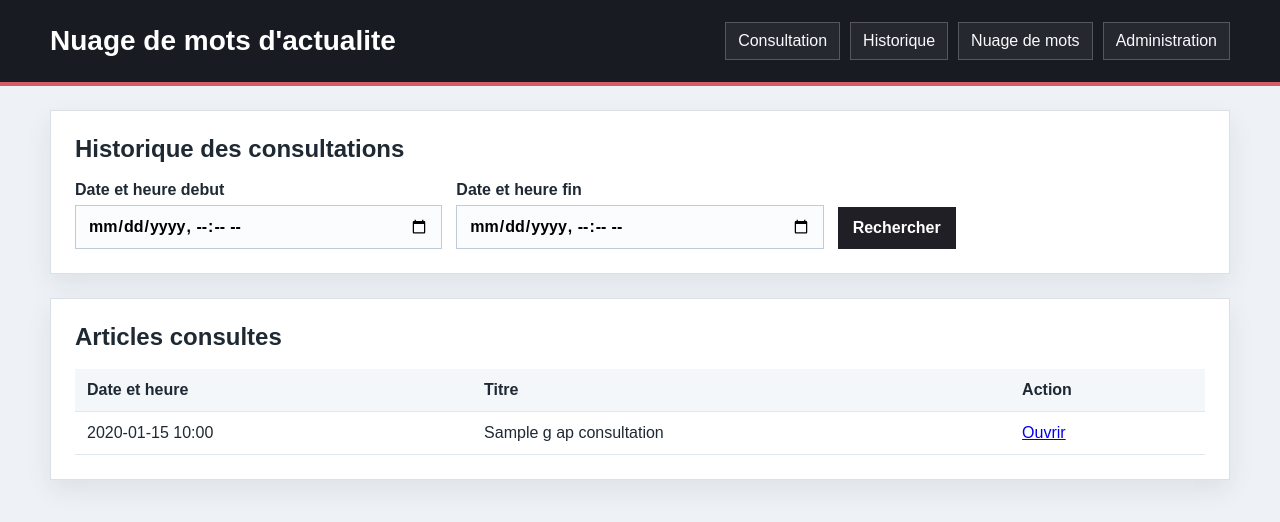
After one commit to Ratz123323/Structuration-de-document, a Flask app: page /historique in a window 1280 px wide. The commit adds this page. Shown: the top 522 px of the page. Run offline with Flask 3, Linux system fonts and the light colour scheme; a database or web service that is not in the repository returns one stand-in record (values such as "Sample title").

Commit message:
Ajouter historique des consultations

```diff
--- a/src/BdMongo.py
+++ b/src/BdMongo.py
@@ -126,27 +126,6 @@ class BdMongo:
         if mot_cle:
             requete["mots_cles"] = {"$regex": re.escape(mot_cle), "$options": "i"}
 
-        consultation_debut = _convertir_datetime_formulaire(
-            filtres.get("consultation_debut")
-        )
-        consultation_fin = _convertir_datetime_formulaire(
-            filtres.get("consultation_fin")
-        )
-        if consultation_debut or consultation_fin:
-            requete_consultation = {}
-            if consultation_debut or consultation_fin:
-                requete_consultation["date_consultation"] = {}
-            if consultation_debut:
-                requete_consultation["date_consultation"]["$gte"] = consultation_debut
-            if consultation_fin:
-                requete_consultation["date_consultation"]["$lte"] = consultation_fin
-
-            article_ids = [
-                consultation["article_id"]
-                for consultation in self.consultations.find(requete_consultation)
-            ]
-            requete["_id"] = {"$in": article_ids}
-
         articles = []
         curseur = self.articles.find(requete).sort("date_publication", DESCENDING)
         for article in curseur.limit(200):
@@ -171,6 +150,32 @@ class BdMongo:
             "date_consultation": datetime.now(timezone.utc),
         }
         return self.consultations.insert_one(document).inserted_id
+
+    def rechercher_consultations(self, filtres):
+        """Recherche l'historique des articles consultes."""
+        requete = {}
+        debut = _convertir_datetime_formulaire(filtres.get("consultation_debut"))
+        fin = _convertir_datetime_formulaire(filtres.get("consultation_fin"))
+
+        if debut or fin:
+            requete["date_consultation"] = {}
+            if debut:
+                requete["date_consultation"]["$gte"] = debut
+            if fin:
+                requete["date_consultation"]["$lte"] = fin
+
+        consultations = []
+        curseur = self.consultations.find(requete).sort("date_consultation", DESCENDING)
+        for consultation in curseur.limit(200):
+            consultation["_id"] = str(consultation["_id"])
+            consultation["article_id"] = str(consultation["article_id"])
+            consultation["source_id"] = str(consultation["source_id"])
+            consultation["date_consultation"] = _formater_date(
+                consultation.get("date_consultation")
+            )
+            consultations.append(consultation)
+
+        return consultations
 
     def titres_pour_nuage(self, date_debut, date_fin):
         """Retourne les titres publies dans une periode donnee."""
--- a/src/main.py
+++ b/src/main.py
@@ -30,17 +30,29 @@ def consultation():
         "date_fin": request.args.get("date_fin", ""),
         "texte": request.args.get("texte", ""),
         "mot_cle": request.args.get("mot_cle", ""),
-        "consultation_debut": request.args.get("consultation_debut", ""),
-        "consultation_fin": request.args.get("consultation_fin", ""),
     }
     sources = bd.lister_sources()
     articles = bd.rechercher_articles(filtres)
-    articles_par_source = _regrouper_articles_par_source(articles)
+    articles_par_source = _regrouper_articles_par_source(sources, articles, filtres)
     return render_template(
         "consultation.html",
         sources=sources,
         articles=articles,
         articles_par_source=articles_par_source,
+        filtres=filtres,
+    )
+
+
+@app.route("/historique")
+def historique():
+    filtres = {
+        "consultation_debut": request.args.get("consultation_debut", ""),
+        "consultation_fin": request.args.get("consultation_fin", ""),
+    }
+    consultations = bd.rechercher_consultations(filtres)
+    return render_template(
+        "historique.html",
+        consultations=consultations,
         filtres=filtres,
     )
 
@@ -182,11 +194,19 @@ def recuperer_sources_a_jour():
     )
 
 
-def _regrouper_articles_par_source(articles):
-    groupes = {}
+def _regrouper_articles_par_source(sources, articles, filtres):
+    groupes = {source["nom"]: [] for source in sources}
+    if filtres.get("source_id"):
+        groupes = {
+            source["nom"]: []
+            for source in sources
+            if source["_id"] == filtres.get("source_id")
+        }
+
     for article in articles:
         source = article.get("source_nom", "Source inconnue")
         groupes.setdefault(source, []).append(article)
+
     return [{"source": source, "articles": groupes[source]} for source in groupes]
 
 
--- a/src/static/css/style.css
+++ b/src/static/css/style.css
@@ -75,7 +75,8 @@ form {
 
 .recherche-consultation form,
 .formulaire-admin,
-.formulaire-nuage {
+.formulaire-nuage,
+.formulaire-historique {
   grid-template-columns: repeat(auto-fit, minmax(210px, 1fr));
   align-items: end;
 }
--- a/src/templates/base.html
+++ b/src/templates/base.html
@@ -12,6 +12,7 @@
         <h1>Nuage de mots d'actualite</h1>
         <nav>
           <a href="{{ url_for('consultation') }}">Consultation</a>
+          <a href="{{ url_for('historique') }}">Historique</a>
           <a href="{{ url_for('nuage') }}">Nuage de mots</a>
           <a href="{{ url_for('admin') }}">Administration</a>
         </nav>
--- /dev/null
+++ b/src/templates/historique.html
@@ -0,0 +1,48 @@
+{% extends "base.html" %}
+
+{% block contenu %}
+<section class="section-historique">
+  <h2>Historique des consultations</h2>
+
+  <form class="formulaire-historique" method="get" action="{{ url_for('historique') }}">
+    <label>
+      Date et heure debut
+      <input type="datetime-local" name="consultation_debut" value="{{ filtres.consultation_debut }}">
+    </label>
+
+    <label>
+      Date et heure fin
+      <input type="datetime-local" name="consultation_fin" value="{{ filtres.consultation_fin }}">
+    </label>
+
+    <button class="bouton-principal" type="submit">Rechercher</button>
+  </form>
+</section>
+
+<section class="section-historique">
+  <h2>Articles consultes</h2>
+
+  {% if consultations %}
+    <table>
+      <thead>
+        <tr>
+          <th>Date et heure</th>
+          <th>Titre</th>
+          <th>Action</th>
+        </tr>
+      </thead>
+      <tbody>
+        {% for consultation in consultations %}
+          <tr>
+            <td>{{ consultation.date_consultation }}</td>
+            <td>{{ consultation.titre }}</td>
+            <td><a href="{{ consultation.url }}" target="_blank">Ouvrir</a></td>
+          </tr>
+        {% endfor %}
+      </tbody>
+    </table>
+  {% else %}
+    <p>Aucun article consulte.</p>
+  {% endif %}
+</section>
+{% endblock %}
```
Also changed, not shown: src/templates/consultation.html (+0 -10 lines).
